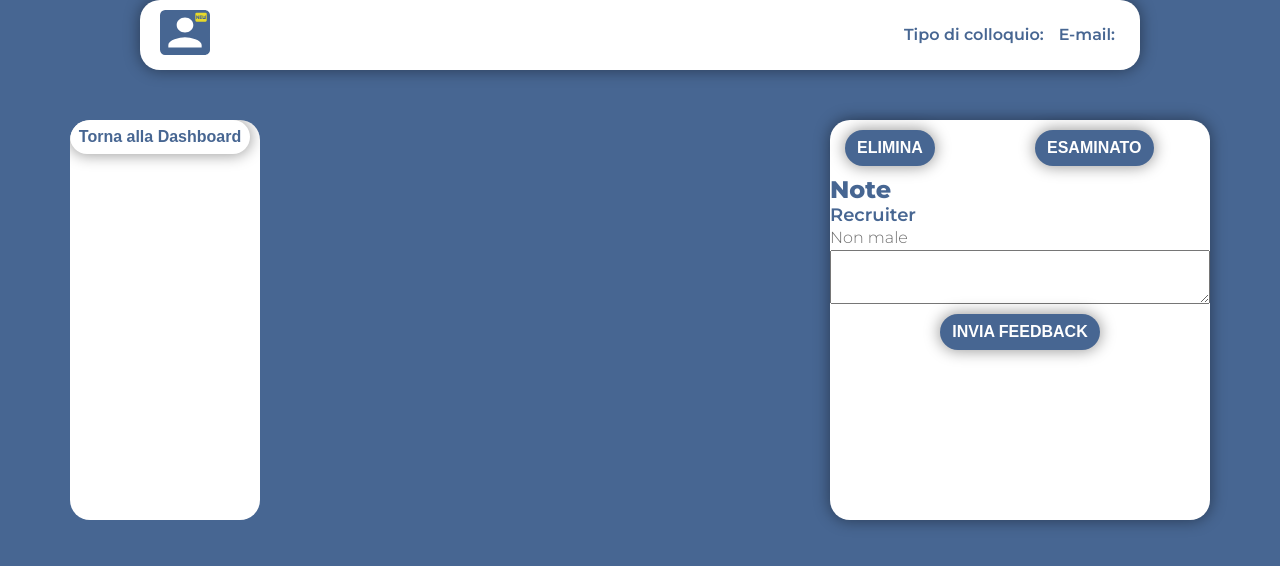
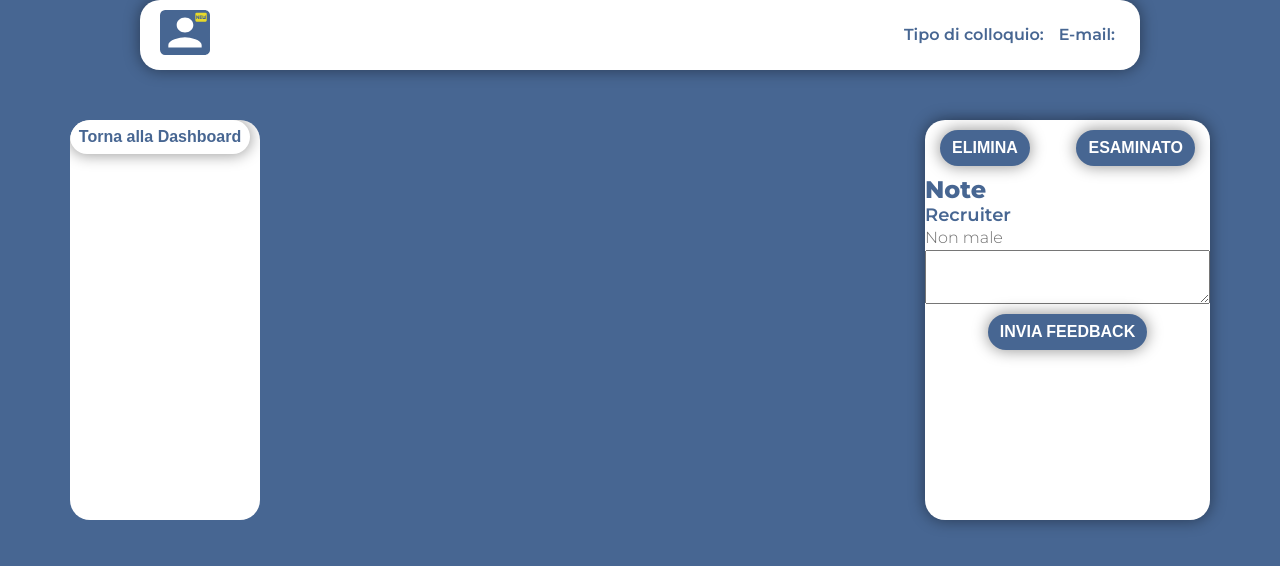
Before and after one commit to MaraxWebx/VALE-REMOTE, a Django app: template site/public/templates/interview_detail.html in a window 1280 px wide. Shown: the part 100-666 px from the top of the page. Run offline with Django 3.2, Linux system fonts and the light colour scheme; the template is opened without the code that fills it, so the values that code supplies are empty; parts of the project's set-up code (start-up, migrations or seed data) failed here and were passed over; some libraries are stand-ins or nearby versions.

Commit message:
dashboard

```diff
--- a/site/public/templates/interview_detail.html
+++ b/site/public/templates/interview_detail.html
@@ -81,7 +81,7 @@
                 </div>
             </div>
 
-            <div class="col-6" >
+            <div class="col-7" >
                {% for answer in answers %}
                     <div id = "{{ answer.id }}" class="row boxcolloquio">
                         <div class="col-6">
@@ -107,7 +107,7 @@
                 {% endfor %}
             </div>
 
-            <div class="col-4 box-right">
+            <div class="col-3 box-right">
                 <div class="row">
                            <div class="col">
                              <button type="button"class="btn  btn-dash">ELIMINA</button>
```
